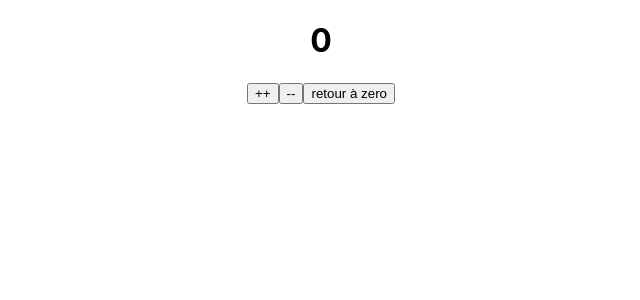
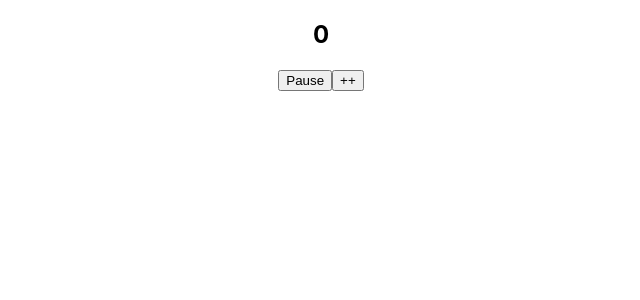
Before and after one commit to eZuuuuu/Chronom-tre, a React (Create React App) app: page / in a window 1280 px wide. Shown: the top 300 px of the page, without its empty margins (319-959 px from the left). Built offline with nearby package versions, Linux system fonts and the light colour scheme; the HTML template or start-up script is replaced by a standard one.

Commit message:
Ajout d'un timer qui permet via un clique d'actionner le chrono, et non terminé la partie qui permet de mettre en pause celui-ci

```diff
--- a/src/components/Chronometre.js
+++ b/src/components/Chronometre.js
@@ -7,26 +7,60 @@ class Chronometre extends React.Component {
   constructor(props) {
     super(props);
     this.state = { compteurBase: 0 }
+
   }
 
-  modificationDuStatePlusUn() {
-    this.setState({ compteurBase: this.state.compteurBase + 1 });
-  };
+  // modificationDuStatePlusUn() {
+  //   this.setState({ compteurBase: this.state.compteurBase + 1 });
+  // };
 
-  modificationDuStateMoinsUn() {
-    this.setState({ compteurBase: this.state.compteurBase - 1 });
-  };
 
-  modificationDuStateRemiseAZero() {
-    this.setState({ compteurBase: this.state.compteurBase = 0});
-  };
+  // modificationDuStateMoinsUn() {
+  //   this.setState({ compteurBase: this.state.compteurBase - 1 });
+  // };
 
+  // modificationDuStateRemiseAZero() {
+  //   this.setState({ compteurBase: this.state.compteurBase = 0});
+  // };
+
+  modificationTimer() {
+    // console.log('interval', this.state.compteurBase)
+    setInterval(
+       ()  => {
+        this.setState({ compteurBase: this.state.compteurBase + 1 });
+      }
+      ,1000)
+    };
+
+    pauseTimer() {
+      console.log('pauseeee', this.state.pauseTimer);
+      clearInterval({compteurBase: this.state.compteurBase})
+      //   () => {
+      //     this.setState({ compteurBase: this.state.compteurBase });
+      //   }
+      // )
+      };
+// this.state({compteurBase: this.state.compteurBase })
   render() {
-    return (
-      <div className="App">
-        <Affichage affichageDuChrono={this.state.compteurBase} />
-        <FonctionnaliteDuChrono fonctionnaliteDuChrono={this.state.compteurBase} fonctionnaliteDuChronoPlusUn={() => this.modificationDuStatePlusUn()}
-        fonctionnaliteDuChronoMoinsUn={() => this.modificationDuStateMoinsUn()} fonctionnaliteDuChronoRemiseAZero={() => this.modificationDuStateRemiseAZero()} />
+
+      console.log('PAUSE', this.pauseTimer);
+      return(
+      <div className = "App" >
+          <h2>{this.state.compteurBase}</h2>
+          <button onClick={event => {
+            {
+              this.pauseTimer();
+            }
+          }}>Pause</button>
+          <button onClick={event => {
+            {
+              this.modificationTimer();
+            }
+          }}>++</button>
+        {/* <Affichage affichageDuChrono={this.state.compteurBase} /> */ }
+        {/* <FonctionnaliteDuChrono fonctionnaliteDuChrono={this.state.compteurBase} fonctionnaliteDuChronoPlusUn={() => this.modificationDuStatePlusUn()}
+        fonctionnaliteDuChronoMoinsUn={() => this.modificationDuStateMoinsUn()} fonctionnaliteDuChronoRemiseAZero={() => this.modificationDuStateRemiseAZero()} /> */}
+
       </div>
     );
   }
```
